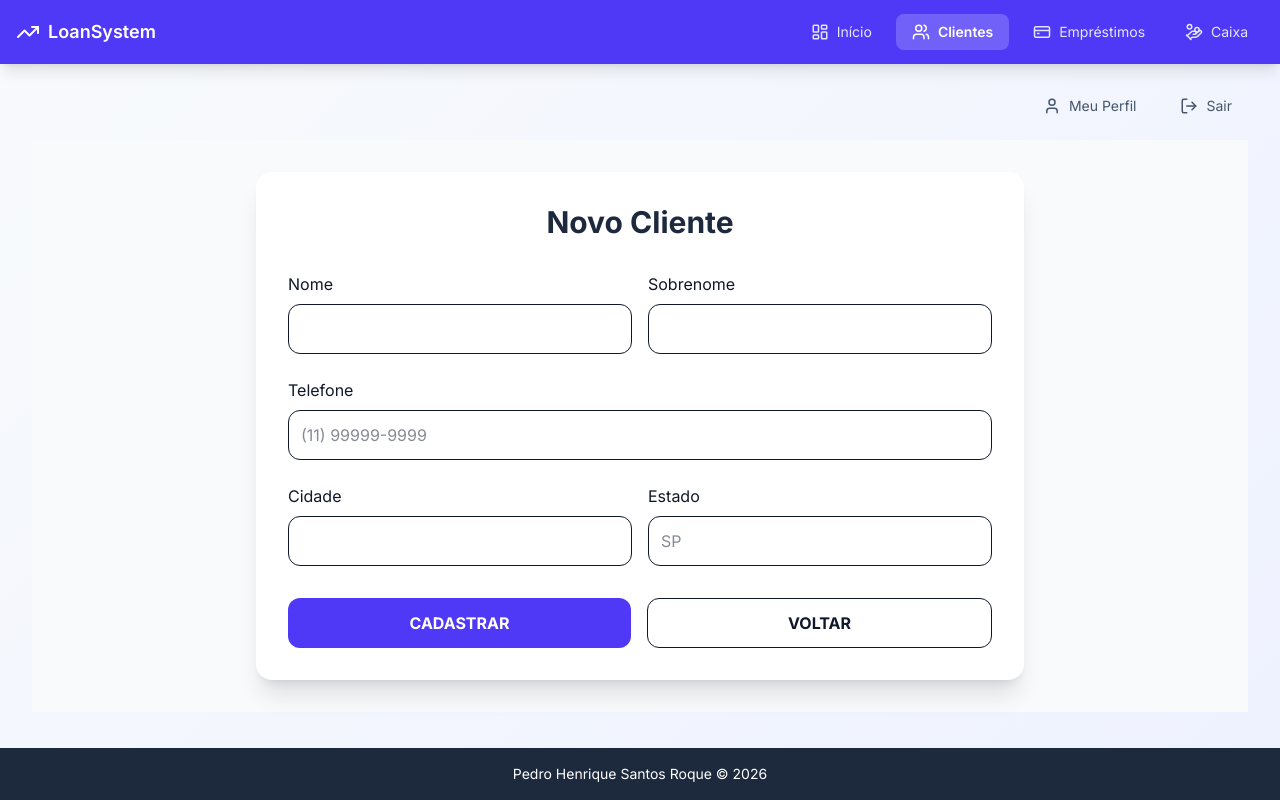
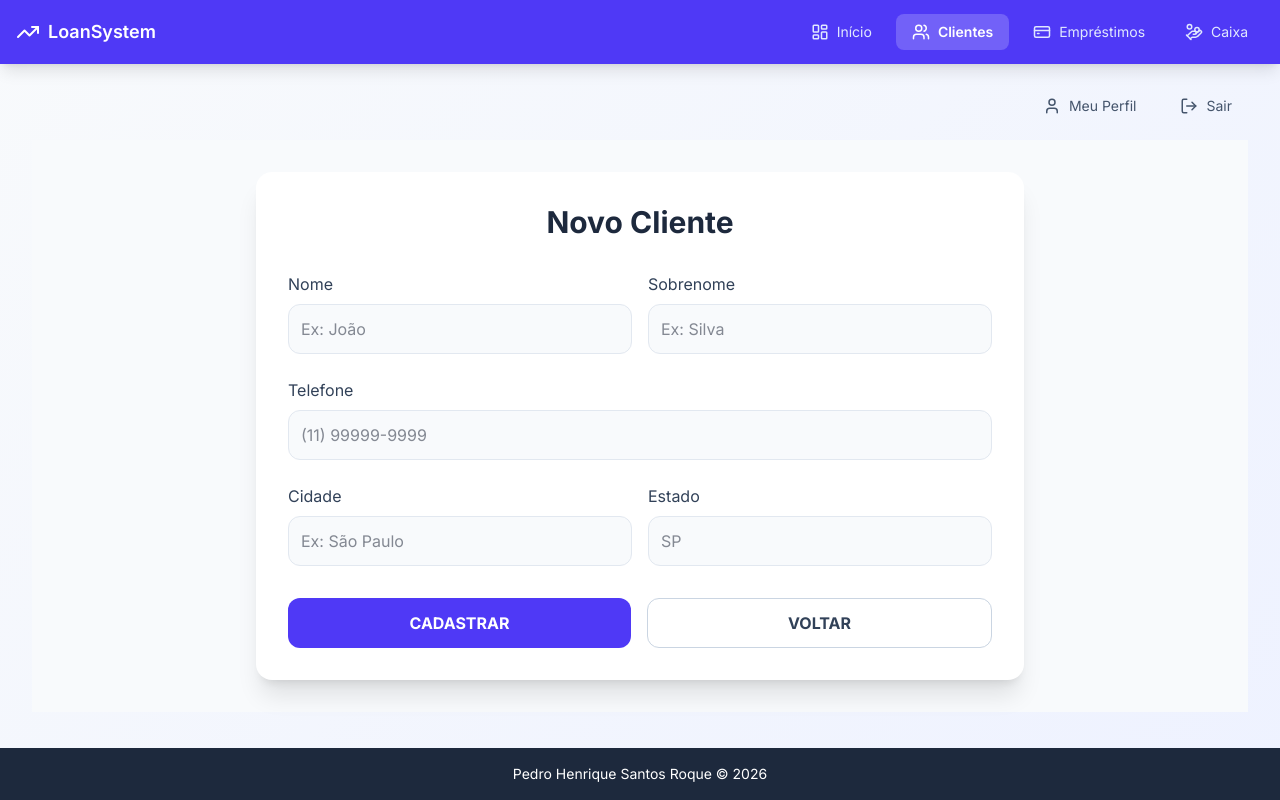
Before and after one commit to Roqueexz/interface-LoanSystem, a React (Vite) app: page /clientes/novo in a window 1280 px wide. Built offline with nearby package versions, Linux system fonts and the light colour scheme; sample sign-in values are in the browser's storage.

Commit message:
feat(toast): aplica Toast no FormCliente
- Substitui alert por toast.promise
- Melhora UX com focus ring e placeholders
- Feedback visual durante cadastro

```diff
--- a/src/components/Cliente/FormCliente/FormCliente.tsx
+++ b/src/components/Cliente/FormCliente/FormCliente.tsx
@@ -3,9 +3,11 @@ import { useNavigate } from "react-router-dom";
 
 import ClienteRequests from "../../../fetch/ClienteRequests";
 import type ClienteDTO from "../../../interface/ClienteDTO";
+import { useToast } from "../../../hooks/useToast";
 
 function FormCliente() {
   const navigate = useNavigate();
+  const toast = useToast();
 
   const [formData, setFormData] = useState<ClienteDTO>({
     nome_cliente: "",
@@ -40,16 +42,19 @@ function FormCliente() {
 
     setLoading(true);
 
-    const sucesso =
-      await ClienteRequests.enviarFormularioCliente(formData);
+    const sucesso = await toast.promise(
+      ClienteRequests.enviarFormularioCliente(formData),
+      {
+        loading: 'Cadastrando cliente...',
+        success: '✅ Cliente cadastrado com sucesso!',
+        error: '❌ Erro ao cadastrar cliente.',
+      }
+    );
 
     setLoading(false);
 
     if (sucesso) {
-      alert("Cliente cadastrado com sucesso!");
       navigate("/clientes");
-    } else {
-      alert("Erro ao cadastrar cliente.");
     }
   }
 
@@ -69,7 +74,7 @@ function FormCliente() {
             {/* NOME */}
             <div className="grid grid-cols-2 gap-4">
               <div>
-                <label className="block mb-2 font-medium">
+                <label className="block mb-2 font-medium text-slate-700">
                   Nome
                 </label>
 
@@ -79,12 +84,13 @@ function FormCliente() {
                   name="nome_cliente"
                   value={formData.nome_cliente}
                   onChange={handleChange}
-                  className="w-full border rounded-xl p-3"
+                  className="w-full border border-slate-200 rounded-xl p-3 focus:outline-none focus:ring-2 focus:ring-indigo-500 bg-slate-50"
+                  placeholder="Ex: João"
                 />
               </div>
 
               <div>
-                <label className="block mb-2 font-medium">
+                <label className="block mb-2 font-medium text-slate-700">
                   Sobrenome
                 </label>
 
@@ -94,14 +100,15 @@ function FormCliente() {
                   name="sobrenome_cliente"
                   value={formData.sobrenome_cliente}
                   onChange={handleChange}
-                  className="w-full border rounded-xl p-3"
+                  className="w-full border border-slate-200 rounded-xl p-3 focus:outline-none focus:ring-2 focus:ring-indigo-500 bg-slate-50"
+                  placeholder="Ex: Silva"
                 />
               </div>
             </div>
 
             {/* TELEFONE */}
             <div>
-              <label className="block mb-2 font-medium">
+              <label className="block mb-2 font-medium text-slate-700">
                 Telefone
               </label>
 
@@ -111,7 +118,7 @@ function FormCliente() {
                 name="telefone"
                 value={formData.telefone}
                 onChange={handleChange}
-                className="w-full border rounded-xl p-3"
+                className="w-full border border-slate-200 rounded-xl p-3 focus:outline-none focus:ring-2 focus:ring-indigo-500 bg-slate-50"
                 placeholder="(11) 99999-9999"
               />
             </div>
@@ -119,7 +126,7 @@ function FormCliente() {
             {/* CIDADE / ESTADO */}
             <div className="grid grid-cols-2 gap-4">
               <div>
-                <label className="block mb-2 font-medium">
+                <label className="block mb-2 font-medium text-slate-700">
                   Cidade
                 </label>
 
@@ -129,12 +136,13 @@ function FormCliente() {
                   name="cidade"
                   value={formData.cidade}
                   onChange={handleChange}
-                  className="w-full border rounded-xl p-3"
+                  className="w-full border border-slate-200 rounded-xl p-3 focus:outline-none focus:ring-2 focus:ring-indigo-500 bg-slate-50"
+                  placeholder="Ex: São Paulo"
                 />
               </div>
 
               <div>
-                <label className="block mb-2 font-medium">
+                <label className="block mb-2 font-medium text-slate-700">
                   Estado
                 </label>
 
@@ -144,7 +152,7 @@ function FormCliente() {
                   name="estado"
                   value={formData.estado}
                   onChange={handleChange}
-                  className="w-full border rounded-xl p-3"
+                  className="w-full border border-slate-200 rounded-xl p-3 focus:outline-none focus:ring-2 focus:ring-indigo-500 bg-slate-50"
                   maxLength={2}
                   placeholder="SP"
                 />
@@ -157,7 +165,7 @@ function FormCliente() {
             <button
               type="submit"
               disabled={loading}
-              className="flex-1 bg-indigo-600 text-white py-3 rounded-xl font-bold hover:bg-indigo-700 disabled:opacity-50"
+              className="flex-1 bg-indigo-600 text-white py-3 rounded-xl font-bold hover:bg-indigo-700 transition-all disabled:opacity-50 disabled:cursor-not-allowed"
             >
               {loading ? "SALVANDO..." : "CADASTRAR"}
             </button>
@@ -165,7 +173,7 @@ function FormCliente() {
             <button
               type="button"
               onClick={() => navigate("/clientes")}
-              className="flex-1 border py-3 rounded-xl font-bold"
+              className="flex-1 border border-slate-300 py-3 rounded-xl font-bold text-slate-700 hover:bg-slate-50 transition-all"
             >
               VOLTAR
             </button>
```
